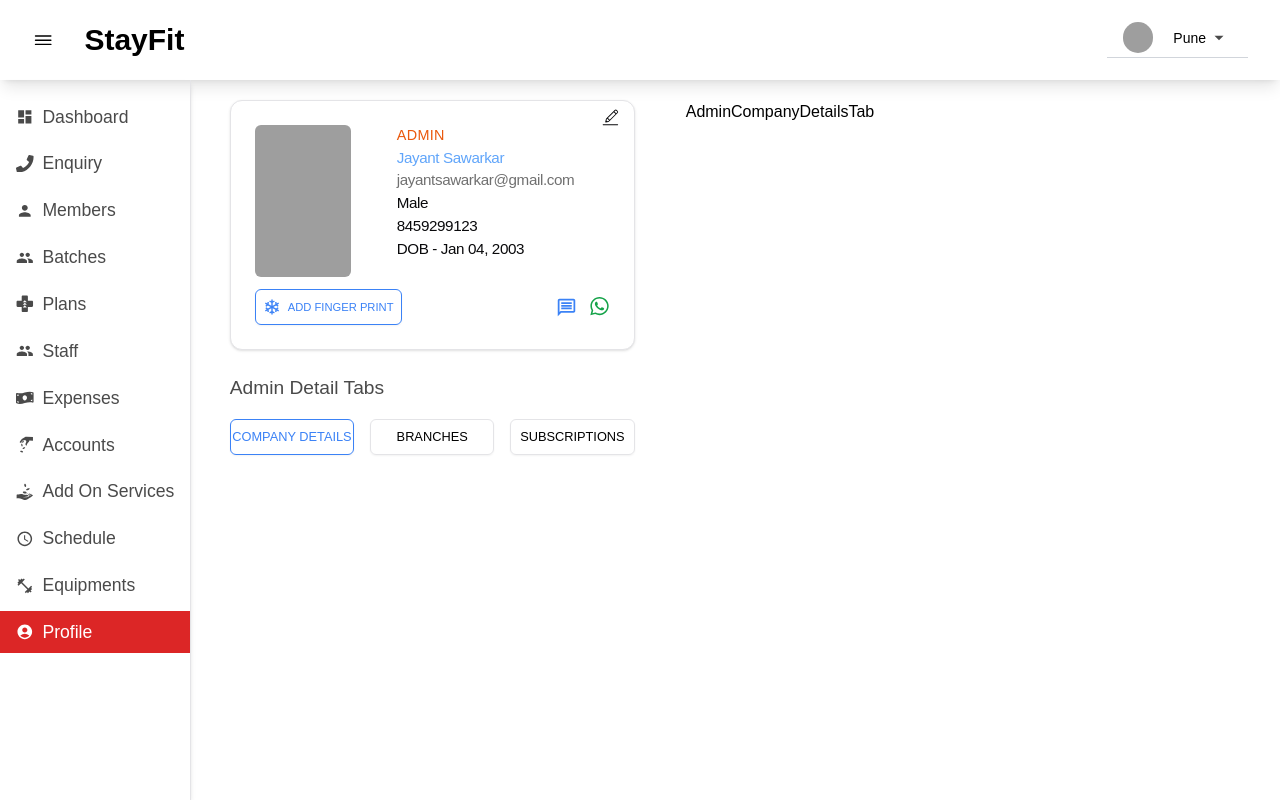
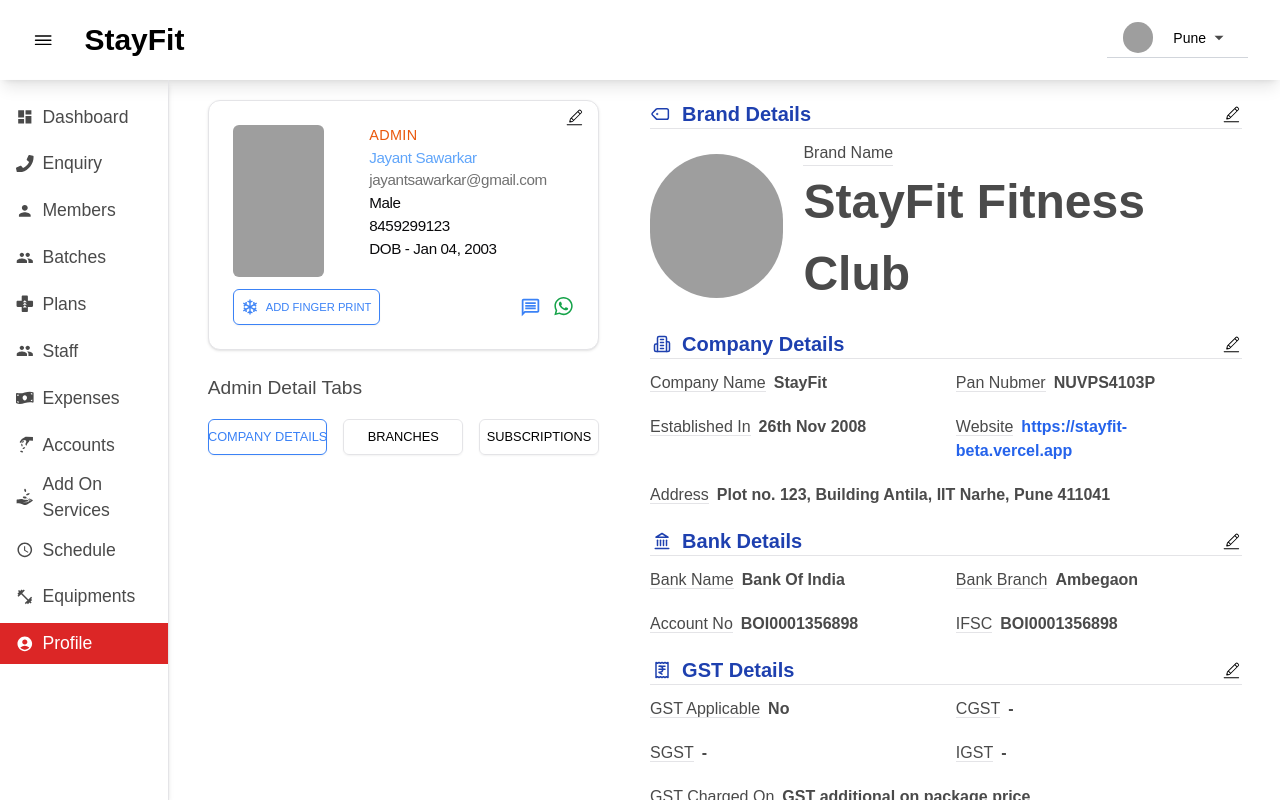
Before and after one commit to bobaderanjit007/stayfit, a Next.js app: page /gym/profile in a window 1280 px wide. Both pictures are taken after a click on the button "COMPANY DETAILS". Built offline with nearby package versions, Linux system fonts and the light colour scheme; grey boxes are pictures that could not be loaded.

Commit message:
admin profile company details

```diff
--- a/components/gym/admin/admintabs/AdminCompanyDetailsTab.tsx
+++ b/components/gym/admin/admintabs/AdminCompanyDetailsTab.tsx
@@ -1,7 +1,232 @@
+import { Building2, Landmark, ReceiptIndianRupee, Tag } from "lucide-react";
 import React from "react";
 
+import {
+  Tooltip,
+  TooltipContent,
+  TooltipProvider,
+  TooltipTrigger,
+} from "@/components/ui/tooltip";
+import { CiEdit } from "react-icons/ci";
+import Link from "next/link";
+
 const AdminCompanyDetailsTab = () => {
-  return <div>AdminCompanyDetailsTab</div>;
+  return (
+    <div className="space-y-5 ">
+      {/* Brand Details */}
+      <div className="space-y-3">
+        {/* title  */}
+        <div className="flex items-center border-b justify-between">
+          <span className="flex items-center  text-xl font-semibold text-blue-800 capitalize  space-x-2">
+            {" "}
+            <Tag className="h-[0.9em] -rotate-45" />{" "}
+            <span className="">Brand Details</span>
+          </span>
+          <TooltipProvider>
+            <Tooltip>
+              <TooltipTrigger>
+                {" "}
+                <CiEdit
+                  className="w-[1.3em] h-[1.3em]"
+                  // onClick={() => router.push("edit-profile")}
+                />
+              </TooltipTrigger>
+              <TooltipContent>
+                <p>Edit Brand</p>
+              </TooltipContent>
+            </Tooltip>
+          </TooltipProvider>
+        </div>
+        {/* content  */}
+
+        <div className="flex items-center space-x-5">
+          <span
+            className="block w-[9em] h-[9em] hover:shadow-lg hover:scale-105 transition-all duration-200 rounded-full bg-slate-500 overflow-hidden bg-cover bg-no-repeat bg-center"
+            style={{
+              backgroundImage: `url(https://i.pinimg.com/originals/a5/a8/b9/a5a8b9ce5bda5871f138603fb10ce01d.jpg)`,
+            }}
+          ></span>
+
+          <div className="flex flex-col w-[80%] overflow-auto">
+            <span className="text-regular border-b w-fit ">Brand Name</span>
+            <span className="font-semibold text-[3rem] text-regular">
+              StayFit Fitness Club
+            </span>
+          </div>
+        </div>
+      </div>
+      {/* Company Details  */}
+      <div className="space-y-3">
+        {/* title  */}
+        <div className="flex items-center border-b justify-between">
+          <span className="flex items-center  text-xl font-semibold text-blue-800  capitalize  space-x-2">
+            {" "}
+            <Building2 className="h-[0.9em] " /> <span>Company Details</span>
+          </span>
+          <TooltipProvider>
+            <Tooltip>
+              <TooltipTrigger>
+                {" "}
+                <CiEdit
+                  className="w-[1.3em] h-[1.3em]"
+                  // onClick={() => router.push("edit-profile")}
+                />
+              </TooltipTrigger>
+              <TooltipContent>
+                <p>Edit Company</p>
+              </TooltipContent>
+            </Tooltip>
+          </TooltipProvider>
+        </div>
+        {/* content  */}
+        <div className="grid grid-cols-2 gap-5">
+          <div className="space-x-2">
+            <span className="text-regular border-b w-fit ">Company Name</span>
+            <span className="font-semibold text-[1rem] text-regular">
+              StayFit
+            </span>
+          </div>
+          <div className="space-x-2">
+            <span className="text-regular border-b w-fit ">Pan Nubmer</span>
+            <span className="font-semibold text-[1rem] text-regular">
+              NUVPS4103P
+            </span>
+          </div>
+          <div className="space-x-2">
+            <span className="text-regular border-b w-fit ">Established In</span>
+            <span className="font-semibold text-[1rem] text-regular">
+              26th Nov 2008
+            </span>
+          </div>
+          <div className="space-x-2">
+            <span className="text-regular border-b w-fit ">Website</span>
+            <Link
+              href={"https://stayfit-beta.vercel.app"}
+              target="_blank"
+              className="font-semibold text-[1rem] text-blue-600"
+            >
+              https://stayfit-beta.vercel.app
+            </Link>
+          </div>
+          <div className="space-x-2 col-span-2">
+            <span className="text-regular border-b w-fit ">Address</span>
+            <span className="font-semibold text-[1rem] text-regular">
+              Plot no. 123, Building Antila, IIT Narhe, Pune 411041
+            </span>
+          </div>
+        </div>
+      </div>
+
+      {/* Bank Details  */}
+      <div className="space-y-3">
+        {/* title  */}
+        <div className="flex items-center border-b justify-between">
+          <span className="flex items-center  text-xl font-semibold text-blue-800 capitalize  space-x-2">
+            {" "}
+            <Landmark className="h-[0.9em] " /> <span>Bank Details</span>
+          </span>
+          <TooltipProvider>
+            <Tooltip>
+              <TooltipTrigger>
+                {" "}
+                <CiEdit
+                  className="w-[1.3em] h-[1.3em]"
+                  // onClick={() => router.push("edit-profile")}
+                />
+              </TooltipTrigger>
+              <TooltipContent>
+                <p>Edit Bank</p>
+              </TooltipContent>
+            </Tooltip>
+          </TooltipProvider>
+        </div>
+        {/* content  */}
+        <div className="grid grid-cols-2 gap-5">
+          <div className="space-x-2">
+            <span className="text-regular border-b w-fit ">Bank Name</span>
+            <span className="font-semibold text-[1rem] text-regular">
+              Bank Of India
+            </span>
+          </div>
+          <div className="space-x-2">
+            <span className="text-regular border-b w-fit ">Bank Branch</span>
+            <span className="font-semibold text-[1rem] text-regular">
+              Ambegaon
+            </span>
+          </div>
+          <div className="space-x-2">
+            <span className="text-regular border-b w-fit ">Account No</span>
+            <span className="font-semibold text-[1rem] text-regular">
+              BOI0001356898
+            </span>
+          </div>
+          <div className="space-x-2">
+            <span className="text-regular border-b w-fit ">IFSC</span>
+            <span className="font-semibold text-[1rem] text-regular">
+              BOI0001356898
+            </span>
+          </div>
+        </div>
+      </div>
+
+      {/* GST Details  */}
+      <div className="space-y-3">
+        {/* title  */}
+        <div className="flex items-center border-b justify-between">
+          <span className="flex items-center  text-xl font-semibold text-blue-800 capitalize  space-x-2">
+            {" "}
+            <ReceiptIndianRupee className="h-[0.9em] " />{" "}
+            <span>GST Details</span>
+          </span>
+          <TooltipProvider>
+            <Tooltip>
+              <TooltipTrigger>
+                {" "}
+                <CiEdit
+                  className="w-[1.3em] h-[1.3em]"
+                  // onClick={() => router.push("edit-profile")}
+                />
+              </TooltipTrigger>
+              <TooltipContent>
+                <p>Edit GST</p>
+              </TooltipContent>
+            </Tooltip>
+          </TooltipProvider>
+        </div>
+        {/* content  */}
+        <div className="grid grid-cols-2 gap-5">
+          <div className="space-x-2">
+            <span className="text-regular border-b w-fit ">GST Applicable</span>
+            <span className="font-semibold text-[1rem] text-regular">No</span>
+          </div>
+          <div className="space-x-2">
+            <span className="text-regular border-b w-fit ">CGST</span>
+            <span className="font-semibold text-[1rem] text-regular">-</span>
+          </div>
+          <div className="space-x-2">
+            <span className="text-regular border-b w-fit ">SGST</span>
+            <span className="font-semibold text-[1rem] text-regular">-</span>
+          </div>
+          <div className="space-x-2">
+            <span className="text-regular border-b w-fit ">IGST</span>
+            <span className="font-semibold text-[1rem] text-regular">-</span>
+          </div>
+          <div className="space-x-2 col-span-2">
+            <span className="text-regular border-b w-fit ">GST Charged On</span>
+            <span className="font-semibold text-[1rem] text-regular">
+              GST additional on package price
+            </span>
+          </div>
+          <div className="space-x-2">
+            <span className="text-regular border-b w-fit ">GST Number</span>
+            <span className="font-semibold text-[1rem] text-regular">
+              GST548639
+            </span>
+          </div>
+        </div>
+      </div>
+    </div>
+  );
 };
 
 export default AdminCompanyDetailsTab;
```
